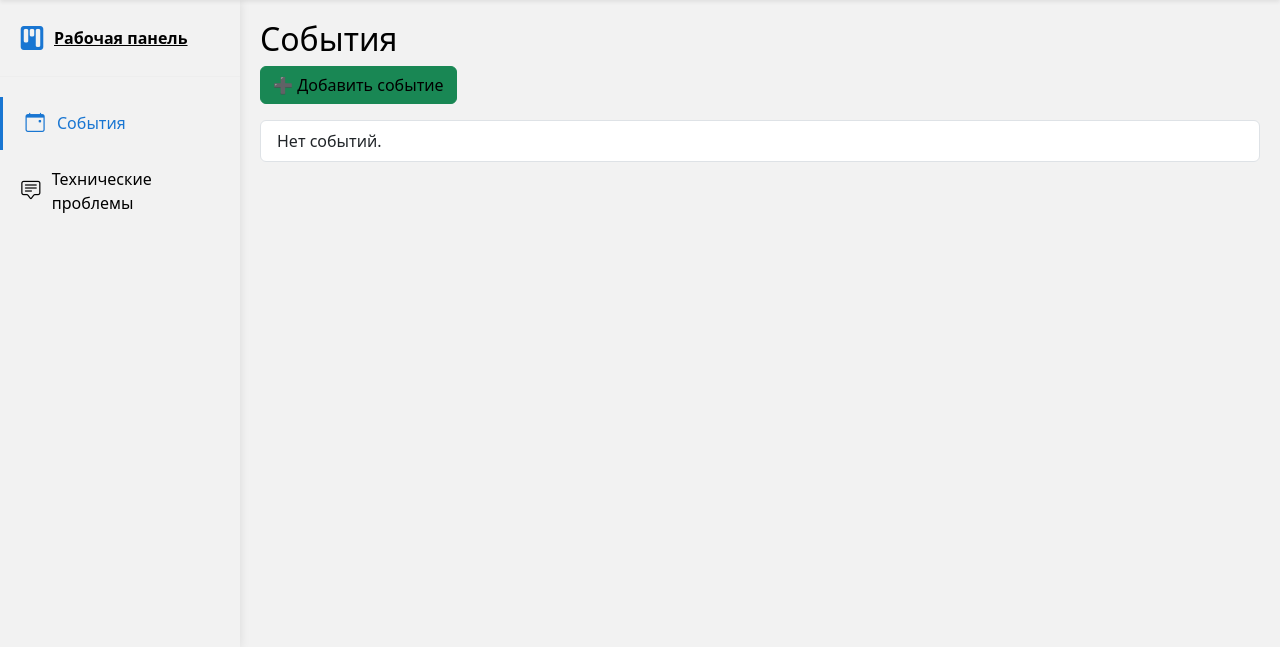
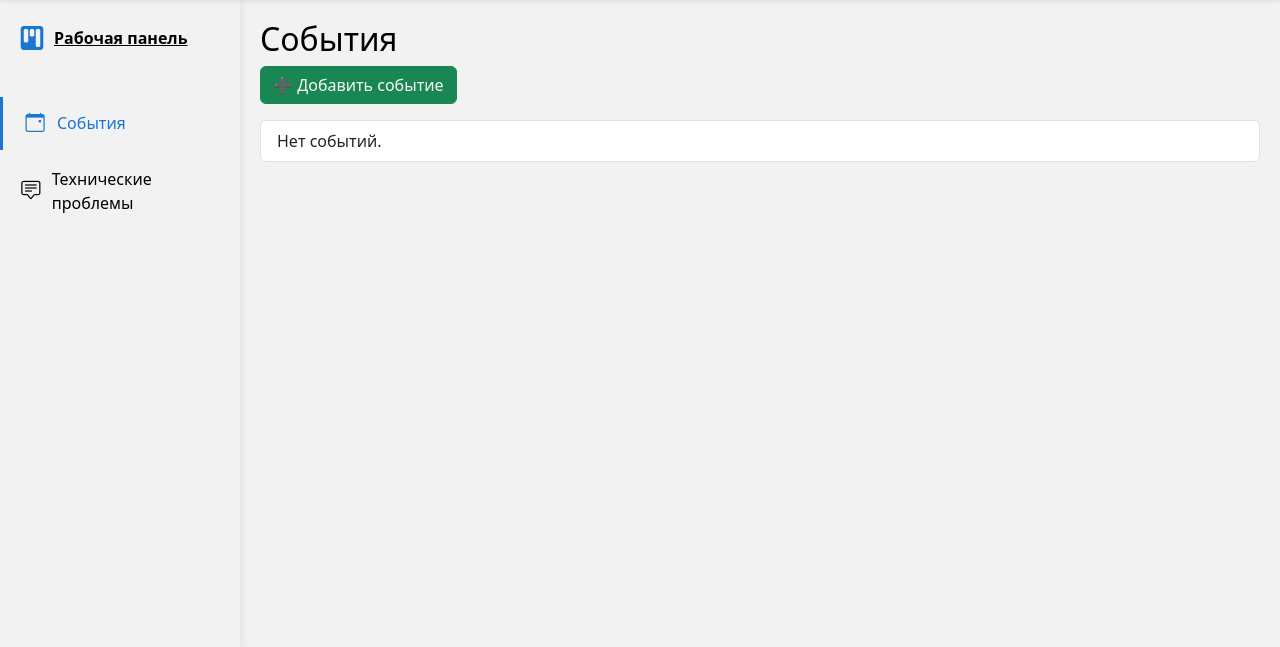
Before and after one commit to 124476/Smart_Class_web, a Django app: page /works/events/ in a window 1280 px wide. Shown: the part 73-720 px from the top of the page. Run offline with Django 5.2, Linux system fonts and the light colour scheme; the visitor is signed in with stand-in values (Sample User, id 1); data that the repository does not hold is empty; some libraries are stand-ins or nearby versions.

Commit message:
fix works

```diff
--- a/web/templates/problems/problems.html
+++ b/web/templates/problems/problems.html
@@ -44,7 +44,7 @@
       {% empty %}
         <li class="list-group-item text-center py-4">
           <p class="text-muted">Нет зарегистрированных проблем</p>
-          <a href="{% url 'problems:problem_add' %}" class="btn btn-primary">Создать первую проблему</a>
+          <a href="{% url 'problems:problem_add' %}" class="btn btn-primary text-light">Создать первую проблему</a>
         </li>
       {% endfor %}
     </ul>
--- a/web/templates/works/events.html
+++ b/web/templates/works/events.html
@@ -2,7 +2,7 @@
 
 {% block works_content %}
   <h2>События</h2>
-  <a href="{% url 'works:event_add' %}" class="btn btn-success mb-3">➕ Добавить событие</a>
+  <a href="{% url 'works:event_add' %}" class="btn btn-success mb-3 text-light">➕ Добавить событие</a>
   <ul class="list-group">
     {% for event in events %}
       <li class="list-group-item d-flex justify-content-between align-items-center">
```
